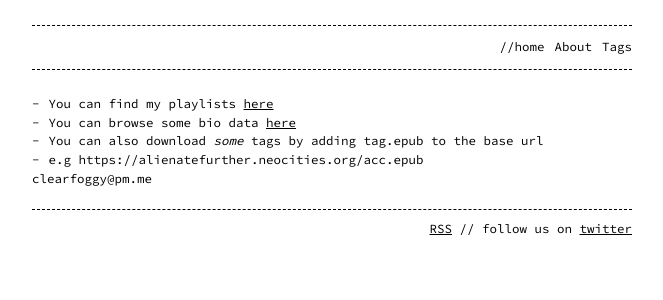
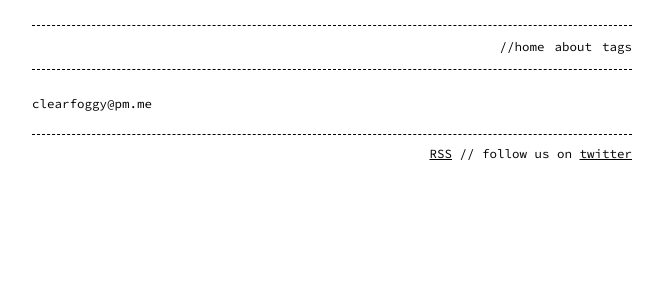
Before and after one commit to oddfeed/blog, a Jekyll site: the page built from about.md, in a window 1280 px wide. Shown: the top 300 px of the page, without its empty margins (308-971 px from the left). Built offline with Jekyll 4.4.1, drawn with Linux system fonts in a browser that asks for light colours.

Commit message:
updated navbar

```diff
--- a/about.md
+++ b/about.md
@@ -1,14 +1,12 @@
 ---
-title: About
+title: about
 permalink: /about/
 layout: page
 comments: true
 ---
 
-- You can find my playlists [here](/playlists/)
-- You can browse some bio data  [here](/bio-self/)
-- You can also download *some* tags by adding tag.epub to the base url
-	- e.g https://alienatefurther.neocities.org/acc.epub
+
+
 
 
 {{ site.author.email }}
--- a/tags.html
+++ b/tags.html
@@ -1,5 +1,5 @@
 ---
-title: Tags
+title: tags
 permalink: /tags/
 layout: page
 excerpt: Sorted article by tags.
```
